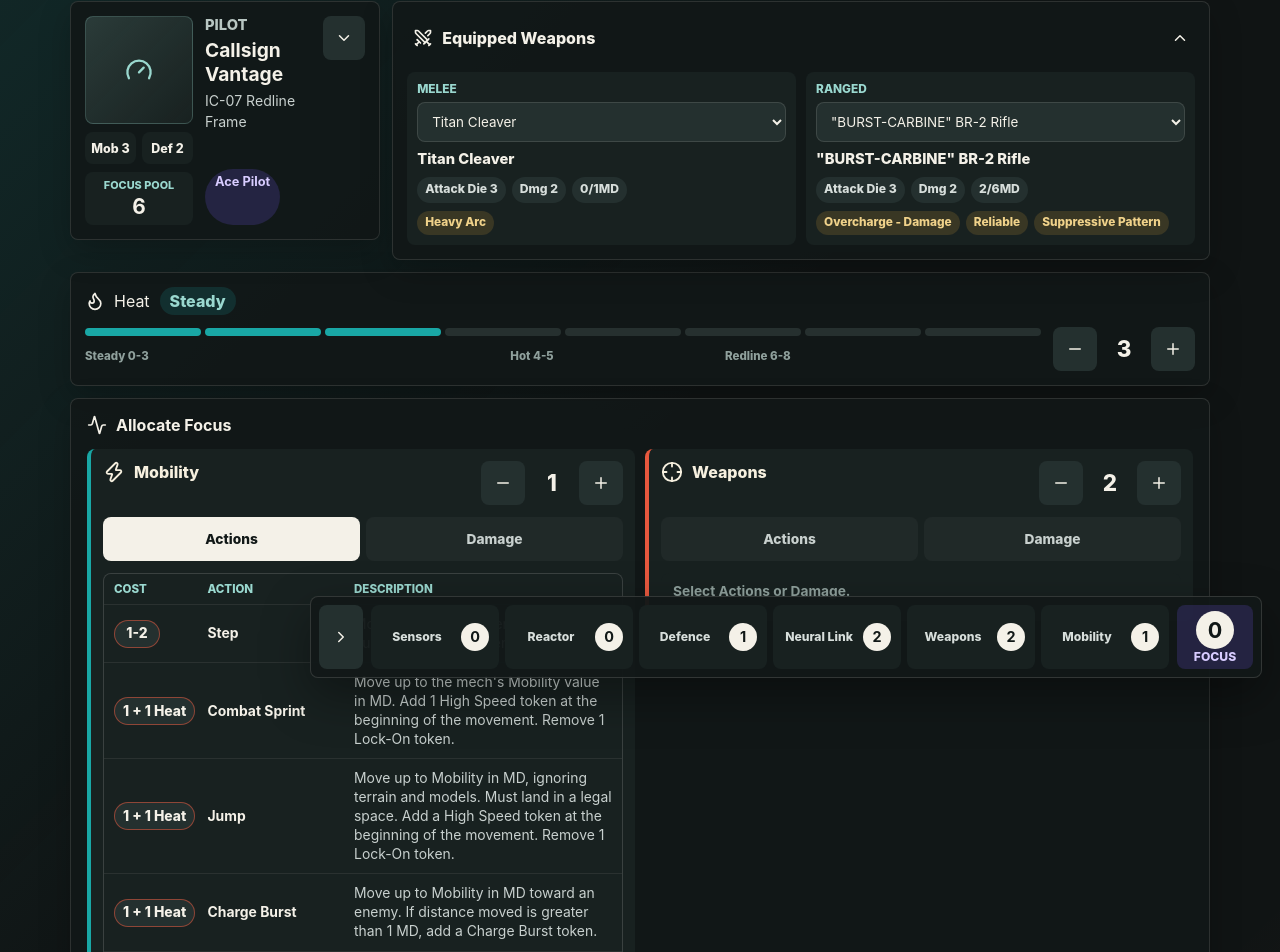
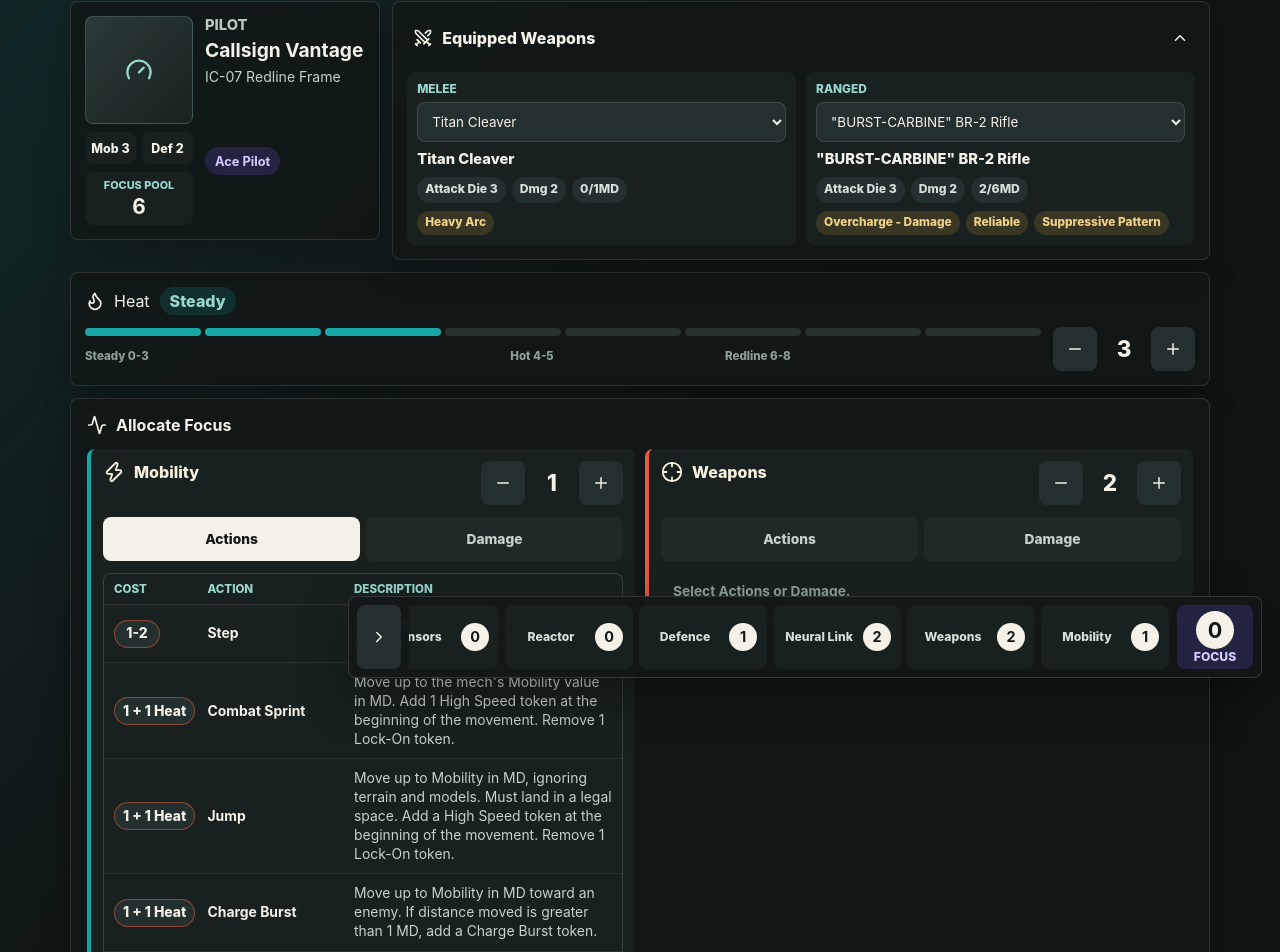
Before and after one commit to mpladow/RedlineSync, a React (Vite) app: page / in a window 1280 px wide. Shown: the part 104-1056 px from the top of the page. Built offline with nearby package versions, Linux system fonts and the light colour scheme.

Commit message:
additional updates

```diff
--- a/src/components/FocusAllocationDock.jsx
+++ b/src/components/FocusAllocationDock.jsx
@@ -14,16 +14,14 @@ export function FocusAllocationDock({ focus, remainingFocus, isExpanded, onToggl
         {isExpanded ? <ChevronRight size={18} /> : <ChevronLeft size={18} />}
       </button>
 
-      {isExpanded && (
       <div className="focus-dock-systems">
         {SYSTEMS.map((system) => (
-            <button key={system.id} type="button" onClick={() => onSelectSystem(system.id)}>
+          <button key={system.id} type="button" onClick={() => onSelectSystem(system.id)} tabIndex={isExpanded ? 0 : -1}>
             <span>{system.label}</span>
             <strong>{focus[system.id] ?? 0}</strong>
           </button>
         ))}
       </div>
-      )}
 
       <div className="focus-dock-remaining">
         <strong>{remainingFocus}</strong>
--- a/src/components/HandlerPanel.jsx
+++ b/src/components/HandlerPanel.jsx
@@ -36,7 +36,9 @@ export function HandlerPanel({ handler, expandedCall, onChangeHandler, onToggleC
                 <span>{name}</span>
                 {open ? <ChevronUp size={18} /> : <ChevronDown size={18} />}
               </button>
-              {open && <p>{body}</p>}
+              <div className={`call-content ${open ? 'open' : 'closed'}`}>
+                <p>{body}</p>
+              </div>
             </article>
           );
         })}
--- a/src/components/PilotCard.jsx
+++ b/src/components/PilotCard.jsx
@@ -1,4 +1,4 @@
-import { ChevronDown, ChevronUp, Gauge } from 'lucide-react';
+import { ChevronUp, Gauge } from 'lucide-react';
 import { DEFAULT_FOCUS_POOL, PILOT_CARD } from '../constants/pilotCard';
 import { Stepper } from './Stepper';
 
@@ -40,18 +40,6 @@ export function PilotCard({ focusPool, remainingFocus, isExpanded, onToggleExpan
               <h2>{PILOT_CARD.pilotName}</h2>
               <span>{PILOT_CARD.mechName}</span>
             </div>
-            <button
-              className="collapse-toggle"
-              type="button"
-              aria-expanded={isExpanded}
-              aria-label="Show pilot ID"
-              onClick={(event) => {
-                event.stopPropagation();
-                onToggleExpand();
-              }}
-            >
-              <ChevronDown size={18} />
-            </button>
           </div>
           <div className="pilot-ability-summary">
             <strong>{PILOT_CARD.specialAbility.name}</strong>
--- a/src/components/WeaponsPanel.jsx
+++ b/src/components/WeaponsPanel.jsx
@@ -17,7 +17,7 @@ export function WeaponsPanel({ meleeWeapon, rangedWeapon, onWeaponChange, onOpen
         </span>
         {isExpanded ? <ChevronUp size={18} /> : <ChevronDown size={18} />}
       </button>
-      {isExpanded && (
+      <div className={`collapsible-region weapon-slots-region ${isExpanded ? 'open' : 'closed'}`}>
         <div className="weapon-slots">
           <WeaponSlot
             label="Melee"
@@ -34,7 +34,7 @@ export function WeaponsPanel({ meleeWeapon, rangedWeapon, onWeaponChange, onOpen
             onOpen={onOpenWeaponDetails}
           />
         </div>
-      )}
+      </div>
     </section>
   );
 }
--- a/src/styles.css
+++ b/src/styles.css
@@ -26,6 +26,47 @@ body {
 button {
   border: 0;
   font: inherit;
+}
+
+@keyframes soft-pop {
+  from {
+    opacity: 0;
+    transform: translateY(8px) scale(0.98);
+  }
+  to {
+    opacity: 1;
+    transform: translateY(0) scale(1);
+  }
+}
+
+@keyframes table-reveal {
+  from {
+    opacity: 0;
+    transform: translateY(-4px);
+  }
+  to {
+    opacity: 1;
+    transform: translateY(0);
+  }
+}
+
+.collapsible-region {
+  display: grid;
+  grid-template-rows: 0fr;
+  opacity: 0;
+  overflow: hidden;
+  transition:
+    grid-template-rows 180ms ease,
+    opacity 160ms ease;
+}
+
+.collapsible-region.open {
+  grid-template-rows: 1fr;
+  opacity: 1;
+}
+
+.collapsible-region > * {
+  min-height: 0;
 }
 
 .app-shell {
@@ -216,6 +257,10 @@ h2 {
 }
 
 .pilot-ability-summary {
+  display: inline-flex;
+  align-items: center;
+  justify-self: start;
+  align-self: start;
   width: fit-content;
   min-height: 28px;
   padding: 5px 10px;
@@ -273,6 +318,7 @@ h2 {
   border-radius: 8px;
   background: #121818;
   box-shadow: 0 24px 80px rgba(0, 0, 0, 0.42);
+  animation: soft-pop 180ms ease;
 }
 
 .pilot-id-card {
@@ -451,6 +497,10 @@ h2 {
   grid-template-columns: repeat(2, minmax(0, 1fr));
   gap: 10px;
   align-items: start;
+}
+
+.weapon-slots-region {
+  grid-column: 1 / -1;
 }
 
 .weapon-slot {
@@ -768,6 +818,11 @@ h2 {
   gap: 8px;
 }
 
+.system-detail-panel .data-table,
+.system-detail-empty {
+  animation: table-reveal 150ms ease;
+}
+
 .system-detail-empty {
   padding: 10px 12px;
   border-radius: 8px;
@@ -974,6 +1029,25 @@ h3 {
   padding: 0 12px 12px;
 }
 
+.call-content {
+  display: grid;
+  grid-template-rows: 0fr;
+  opacity: 0;
+  overflow: hidden;
+  transition:
+    grid-template-rows 180ms ease,
+    opacity 160ms ease;
+}
+
+.call-content.open {
+  grid-template-rows: 1fr;
+  opacity: 1;
+}
+
+.call-content > p {
+  min-height: 0;
+}
+
 .modal-backdrop {
   position: fixed;
   inset: 0;
@@ -982,6 +1056,7 @@ h3 {
   place-items: center;
   padding: 18px;
   background: rgba(4, 8, 8, 0.72);
+  animation: table-reveal 160ms ease;
 }
 
 .rules-modal {
@@ -990,6 +1065,7 @@ h3 {
   border-radius: 8px;
   background: #121818;
   box-shadow: 0 24px 80px rgba(0, 0, 0, 0.42);
+  animation: soft-pop 180ms ease;
 }
 
 .modal-header {
@@ -1039,6 +1115,10 @@ h3 {
   border-radius: 8px;
   background: rgba(18, 24, 24, 0.96);
   box-shadow: 0 18px 48px rgba(0, 0, 0, 0.36);
+  transition:
+    max-width 180ms ease,
+    transform 180ms ease,
+    opacity 180ms ease;
 }
 
 .focus-dock-toggle,
@@ -1068,6 +1148,20 @@ h3 {
   min-width: 0;
   overflow-x: auto;
   scrollbar-width: thin;
+  max-width: 760px;
+  opacity: 1;
+  transition:
+    max-width 180ms ease,
+    opacity 140ms ease,
+    transform 180ms ease;
+}
+
+.focus-dock.collapsed .focus-dock-systems {
+  max-width: 0;
+  opacity: 0;
+  overflow: hidden;
+  pointer-events: none;
+  transform: translateX(8px);
 }
 
 .focus-dock-systems button {
@@ -1234,3 +1328,13 @@ h3 {
     grid-template-columns: auto auto;
   }
 }
+
+@media (prefers-reduced-motion: reduce) {
+  *,
+  *::before,
+  *::after {
+    animation-duration: 1ms !important;
+    scroll-behavior: auto !important;
+    transition-duration: 1ms !important;
+  }
+}
```
Lines whose indentation alone changed are shown as unchanged.
